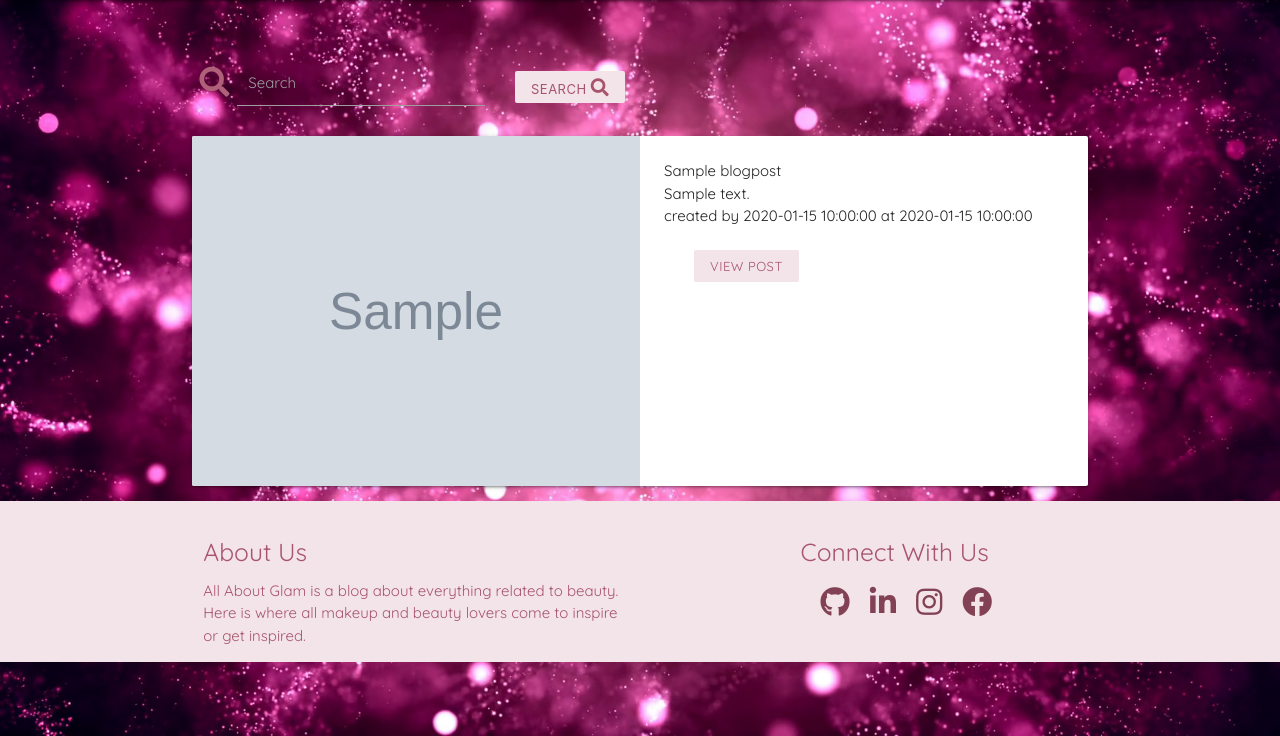
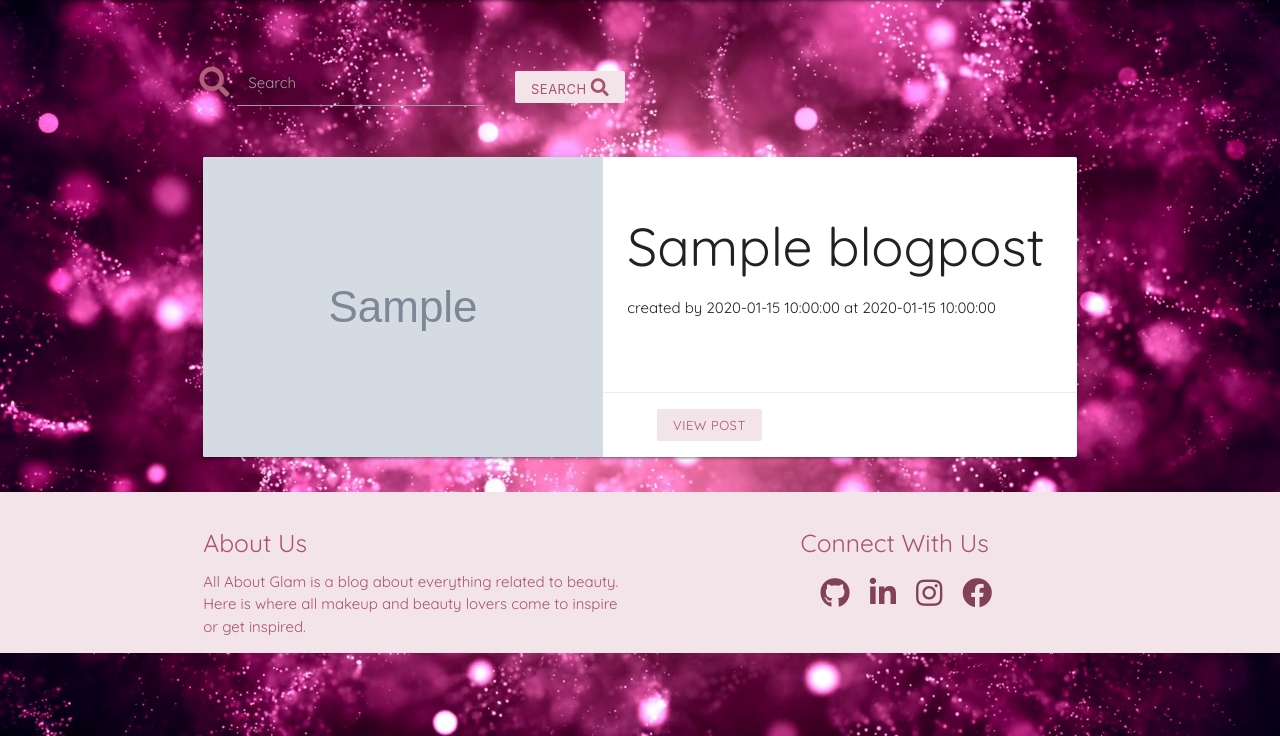
Before and after one commit to Vasileia-Apostolou/all_about_glam_blog, a Flask app: page /blog_posts in a window 1280 px wide. Shown: the part 64-800 px from the top of the page. Run offline with Flask 2, Linux system fonts and the light colour scheme; grey boxes marked "Sample" are stand-in pictures; a database or web service that is not in the repository returns one stand-in record (values such as "Sample title"); some libraries are stand-ins or nearby versions; some web fonts are replaced.

Commit message:
Style Blog Posts

```diff
--- a/static/css/style.css
+++ b/static/css/style.css
@@ -15,11 +15,6 @@ body {
     line-height: 70px;
     border: 3px ridge #8f475e;
     text-transform: uppercase;
-}
-
-.post-title {
-    font-size: 35px;
-    color: green;
 }
 
 small a {
@@ -99,9 +94,9 @@ nav .brand-logo {
 
 
 /* ------- IMAGES -------- */
-.img-input {
-    width: 200px;
-    height: 350px;
+.img {
+    width: 100%;
+    height: 100%;
 }
 
 
--- a/templates/base.html
+++ b/templates/base.html
@@ -75,13 +75,7 @@
 		{% endblock %}
 	</main>
 
-	<!-- JS SCRIPTS -->
-	<script src="https://code.jquery.com/jquery-3.5.1.min.js"
-		integrity="sha256-9/aliU8dGd2tb6OSsuzixeV4y/faTqgFtohetphbbj0=" crossorigin="anonymous"></script>
-	<script src="https://cdnjs.cloudflare.com/ajax/libs/materialize/1.0.0/js/materialize.min.js"></script>
-	<script src="{{ url_for('static', filename='js/script.js') }}"></script>
-
-	<!-- FOOTER -->
+    <!-- FOOTER -->
 	<footer class="page-footer">
 		<div class="container">
 			<div class="row">
@@ -114,6 +108,12 @@
 
 	{% block scripts %}
 	{% endblock %}
+
+    <!-- JS SCRIPTS -->
+	<script src="https://code.jquery.com/jquery-3.5.1.min.js"
+		integrity="sha256-9/aliU8dGd2tb6OSsuzixeV4y/faTqgFtohetphbbj0=" crossorigin="anonymous"></script>
+	<script src="https://cdnjs.cloudflare.com/ajax/libs/materialize/1.0.0/js/materialize.min.js"></script>
+	<script src="{{ url_for('static', filename='js/script.js') }}"></script>
 </body>
 
 </html>
--- a/templates/blogpost.html
+++ b/templates/blogpost.html
@@ -19,10 +19,36 @@
 	</form>
 </div>
 
-<!-- HOME PAGE -->
+
+<!-- Mobile Cards on Home Page -->
 {% if blogs|length > 0 %}
 {% for blogpost in blogs %}
-<div class="card horizontal">
+<div class="row ">
+	<div class="col s12 ">
+		<div class="hide-on-med-and-up">
+			<div class="card">
+				<div class="card-image" <img src="{{ blogpost.blog_image }}">
+				</div>
+				<div class="card-content">
+					<h2> {{ blogpost.blog_title }} </h2>
+					<p>created by {{ blogpost.created_by }} at {{ blogpost.created_at }}</p>
+				</div>
+				<div class="card-action">
+					<a href="{{ url_for('view_post', blogpost_id=blogpost._id) }}"
+						class="btn-small buttons hvr-grow hvr-glow">View Post</a>
+					{% if session.username|lower == blogpost.created_by|lower %}
+
+					<button data-target="modal1" class="btn-small buttons home-page-buttons hvr-glow hvr-grow modal-trigger">Delete</button>
+					<a href="{{ url_for('edit_post', blogpost_id=blogpost._id) }}"
+						class="btn-small buttons home-page-buttons edit-button hvr-grow hvr-glow">Edit</a>
+					{% endif %}
+				</div>
+			</div>
+		</div>
+	</div>
+</div>
+
+<!--<div class="card horizontal">
 	<div class="card-image">
 		<img class="img-input" src="{{ blogpost.blog_image }}">
 		</div>
@@ -45,6 +71,34 @@
 				</div>
 			</div>
 		</div>
+	</div>-->
+
+<!-- Desktop Cards on Home Page -->
+<div class="row ">
+	<div class="col m12 l12">
+		<div class="hide-on-small-only">
+			<div class="card horizontal">
+				<div class="card-image">
+					<img src="{{ blogpost.blog_image }}">
+      </div>
+					<div class="card-stacked">
+						<div class="card-content">
+							<h2> {{ blogpost.blog_title }} </h2>
+							<p>created by {{ blogpost.created_by }} at {{ blogpost.created_at }}</p>
+						</div>
+						<div class="card-action">
+							<a href="{{ url_for('view_post', blogpost_id=blogpost._id) }}"
+								class="btn-small buttons hvr-grow hvr-glow">View Post</a>
+							{% if session.username|lower == blogpost.created_by|lower %}
+							<button data-target="modal1" class="btn-small buttons home-page-buttons hvr-glow hvr-grow modal-trigger">Delete</button>
+							<a href="{{ url_for('edit_post', blogpost_id=blogpost._id) }}"
+								class="btn-small buttons home-page-buttons edit-button hvr-grow hvr-glow">Edit</a>
+							{% endif %}
+						</div>
+					</div>
+				</div>
+			</div>
+		</div>
 	</div>
 
 	<!-- MODAL -->
@@ -59,7 +113,6 @@
 				class="btn-small pop-up-buttons hvr-grow hvr-glow">Delete</a>
 		</div>
 	</div>
-
 {% endfor %}
 {% else %}
 <h4 class="center-align no-results">No Results Found</h4>
```
Lines whose indentation alone changed are shown as unchanged.
